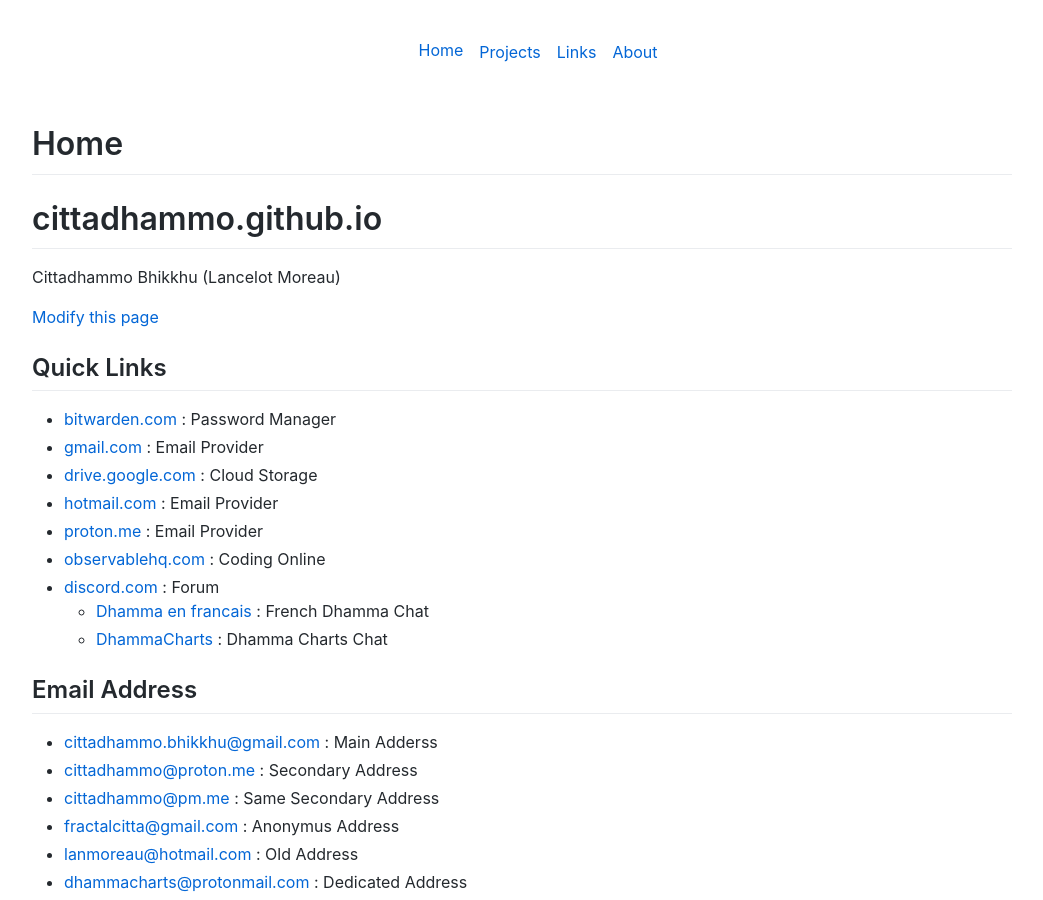
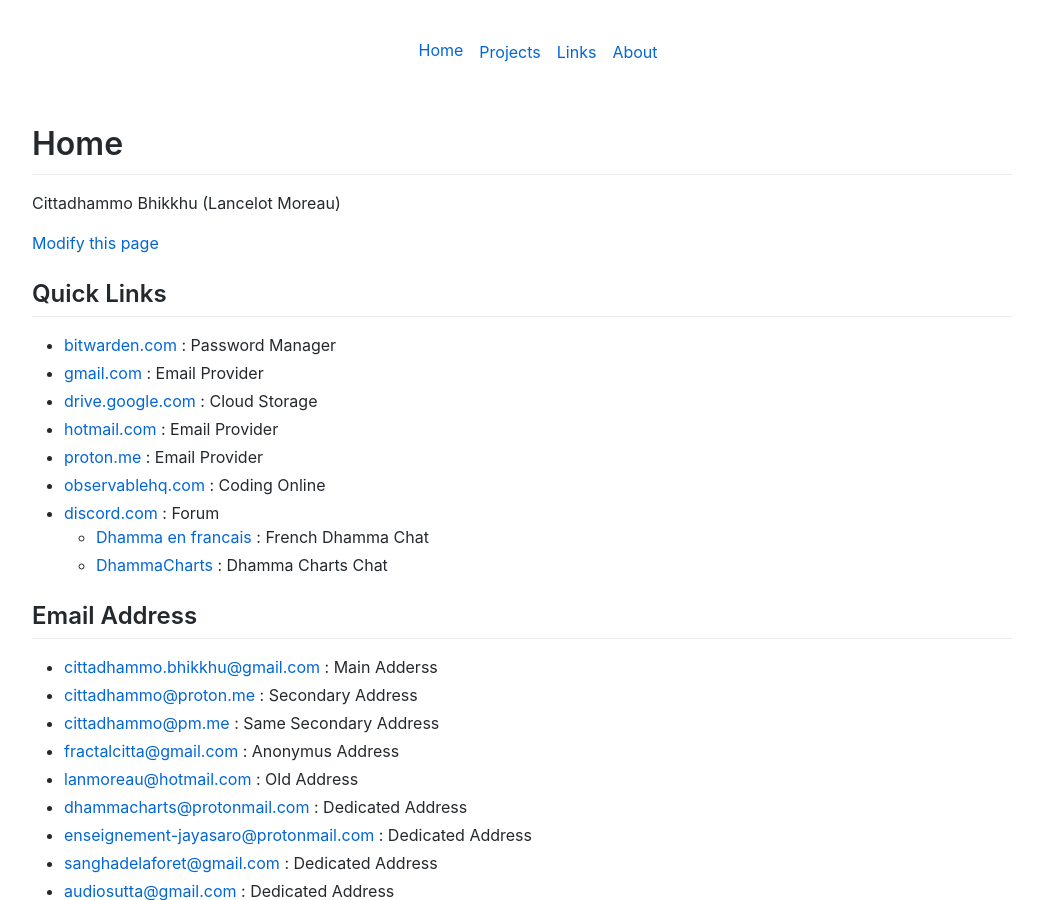
Before and after one commit to cittadhammo/old-personal-website, a Jekyll site: the page built from index.md, in a window 1280 px wide and 900 px high. Shown: the whole window, without its empty margins (118-1161 px from the left). Built offline with Jekyll 4.4.1, drawn with Linux system fonts in a browser that asks for light colours.

Commit message:
Update index.md

```diff
--- a/index.md
+++ b/index.md
@@ -4,7 +4,6 @@
 ---
 
 
-# cittadhammo.github.io
 Cittadhammo Bhikkhu (Lancelot Moreau)
 
 [Modify this page](https://github.com/cittadhammo/cittadhammo.github.io/edit/main/index.html)
```
